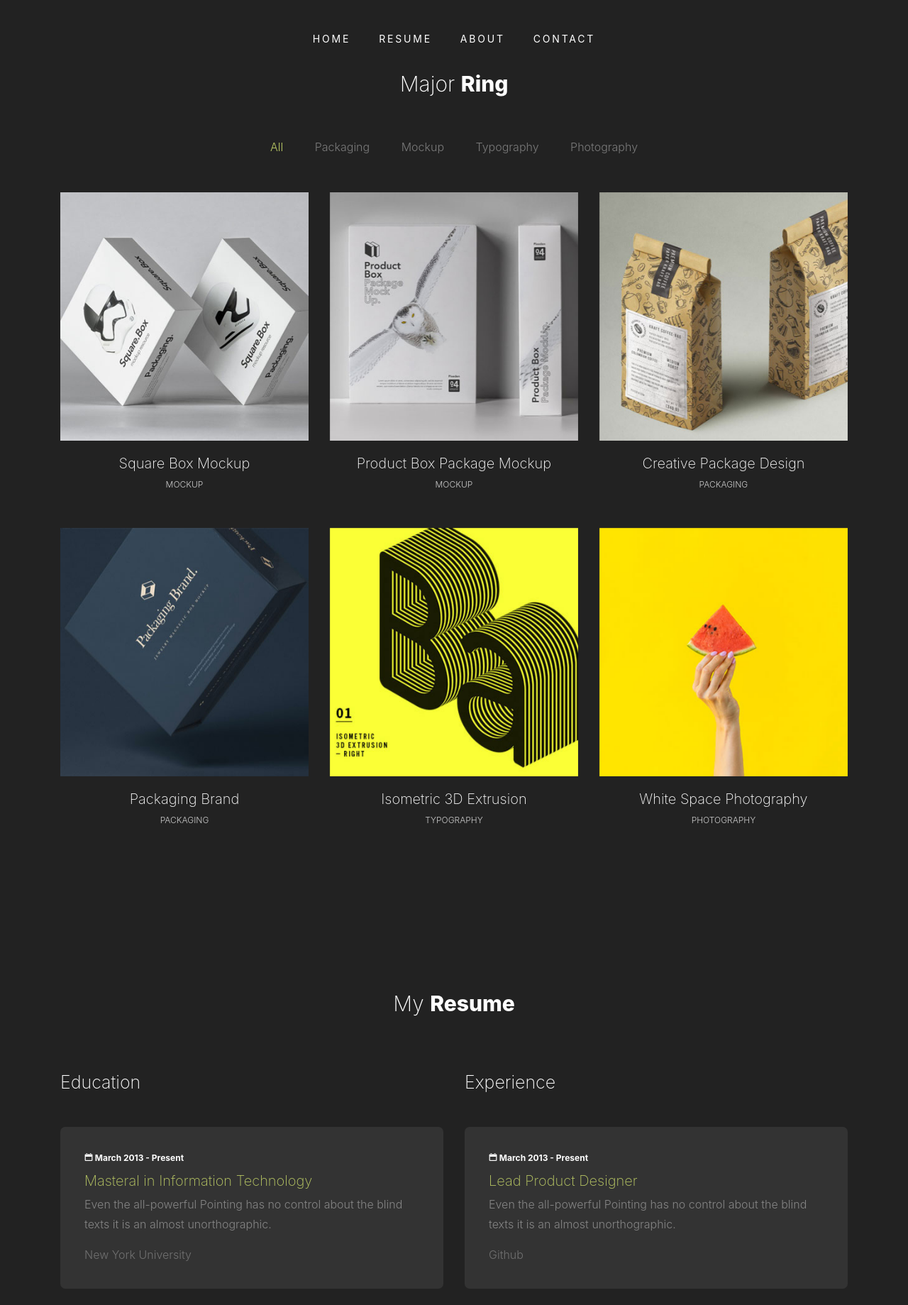
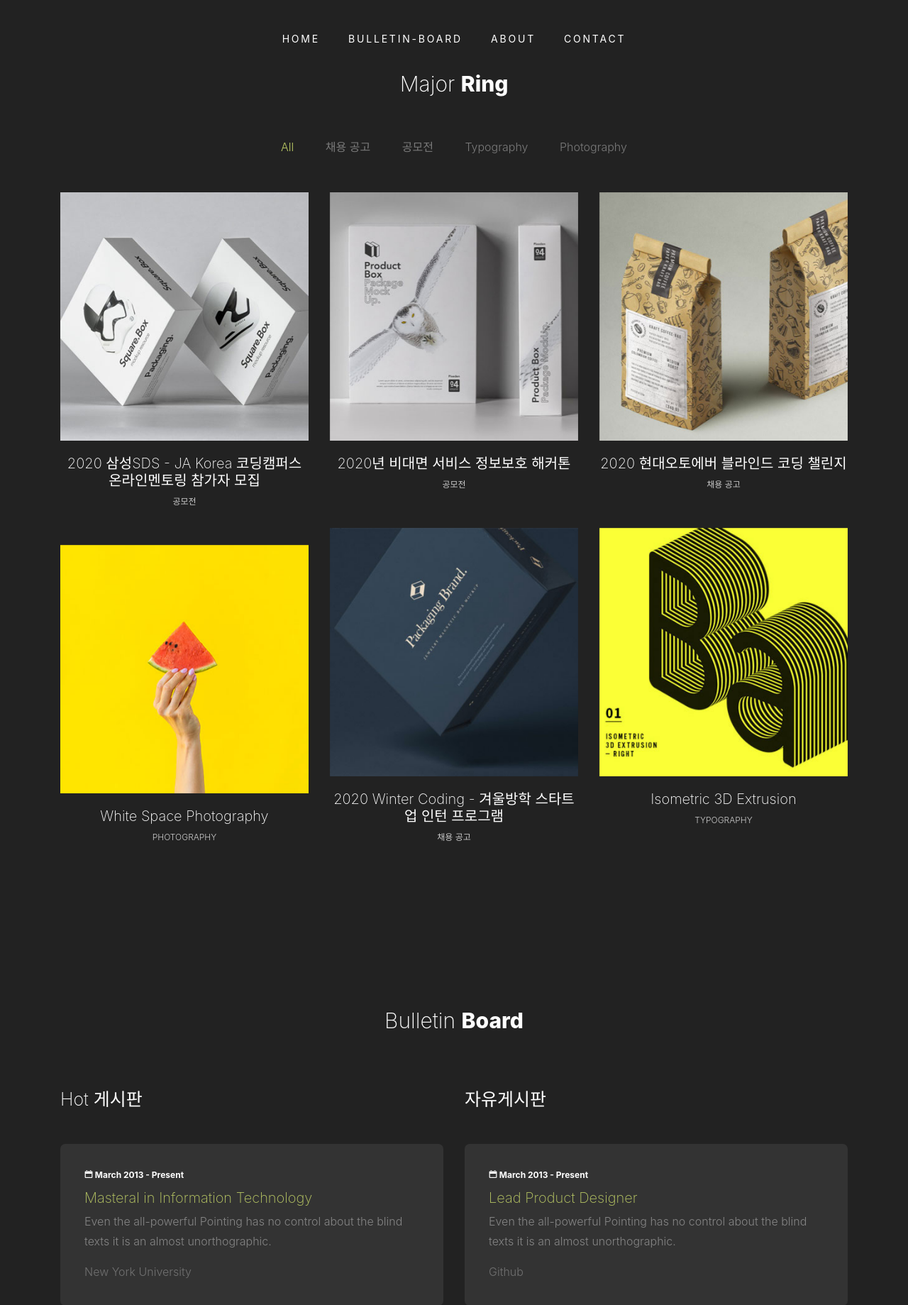
Before and after one commit to osamhack2020/WEB_Major-Ring_5mA, a Flask app: page / in a window 1280 px wide. Shown: the top 1839 px of the page at 71% size. Run offline with Flask 2, Linux system fonts and the light colour scheme; some libraries are stand-ins or nearby versions; some web fonts are replaced.

Commit message:
index 수정

```diff
--- a/templates/index.html
+++ b/templates/index.html
@@ -25,13 +25,13 @@
         </button>
         <div class="collapse navbar-collapse justify-content-md-center" id="navbarsExample09">
             <ul class="navbar-nav">
-                <li class="nav-item"><a class="nav-link" href="{{ url_for('static', filename='#section-portfolio')}}">Home</a>
+                <li class="nav-item"><a class="nav-link" href="#section-portfolio">Home</a>
                 </li>
-                <li class="nav-item"><a class="nav-link" href="{{ url_for('static', filename='#section-resume')}}">Resume</a>
+                <li class="nav-item"><a class="nav-link" href="#section-resume">Bulletin-Board</a>
                 </li>
-                <li class="nav-item"><a class="nav-link" href="{{ url_for('static', filename='#section-about')}}">About</a>
+                <li class="nav-item"><a class="nav-link" href="#section-about">About</a>
                 </li>
-                <li class="nav-item"><a class="nav-link" href="{{ url_for('static', filename='#section-contact')}}">Contact</a>
+                <li class="nav-item"><a class="nav-link" href="#section-contact">Contact</a>
                 </li>
             </ul>
         </div>
@@ -48,8 +48,8 @@
         <div class="filters">
             <ul>
                 <li class="active" data-filter="*">All</li>
-                <li data-filter=".packaging">Packaging</li>
-                <li data-filter=".mockup">Mockup</li>
+                <li data-filter=".packaging">채용 공고</li>
+                <li data-filter=".mockup">공모전</li>
                 <li data-filter=".typography">Typography</li>
                 <li data-filter=".photography">Photography</li>
             </ul>
@@ -69,8 +69,8 @@
                         </a>
                     </div>
                     <div class="p-inner">
-                        <h4>Square Box Mockup</h4>
-                        <div class="cat">Mockup</div>
+                        <h4>2020 삼성SDS - JA Korea 코딩캠퍼스 온라인멘토링 참가자 모집</h4>
+                        <div class="cat">공모전</div>
                     </div>
                 </div>
                 <div class="single-portfolio col-sm-4 all mockup">
@@ -86,8 +86,8 @@
                         </a>
                     </div>
                     <div class="p-inner">
-                        <h4>Product Box Package Mockup</h4>
-                        <div class="cat">Mockup</div>
+                        <h4>2020년 비대면 서비스 정보보호 해커톤</h4>
+                        <div class="cat">공모전</div>
                     </div>
                 </div>
                 <div class="single-portfolio col-sm-4 all packaging">
@@ -103,8 +103,8 @@
                         </a>
                     </div>
                     <div class="p-inner">
-                        <h4>Creative Package Design</h4>
-                        <div class="cat">Packaging</div>
+                        <h4>2020 현대오토에버 블라인드 코딩 챌린지</h4>
+                        <div class="cat">채용 공고</div>
                     </div>
                 </div>
                 <div class="single-portfolio col-sm-4 all packaging">
@@ -120,8 +120,8 @@
                         </a>
                     </div>
                     <div class="p-inner">
-                        <h4>Packaging Brand</h4>
-                        <div class="cat">Packaging</div>
+                        <h4>2020 Winter Coding - 겨울방학 스타트업 인턴 프로그램</h4>
+                        <div class="cat">채용 공고</div>
                     </div>
                 </div>
                 <div class="single-portfolio col-sm-4 all typography">
@@ -168,11 +168,11 @@
         <div class="row">
             <div class="col-md-12 mb-5">
                 <div class="section-heading text-center">
-                    <h2>My <strong>Resume</strong></h2>
+                    <h2>Bulletin <strong>Board</strong></h2>
                 </div>
             </div>
             <div class="col-md-6">
-                <h2 class="mb-5">Education</h2>
+                <h2 class="mb-5">Hot 게시판</h2>
                 <div class="resume-item mb-4">
                     <span class="date"><span class="icon-calendar"></span> March 2013 - Present</span>
                     <h3>Masteral in Information Technology</h3>
@@ -203,7 +203,7 @@
                 </div>
             </div>
             <div class="col-md-6">
-                <h2 class="mb-5">Experience</h2>
+                <h2 class="mb-5">자유게시판</h2>
                 <div class="resume-item mb-4">
                     <span class="date"><span class="icon-calendar"></span> March 2013 - Present</span>
                     <h3>Lead Product Designer</h3>
```
